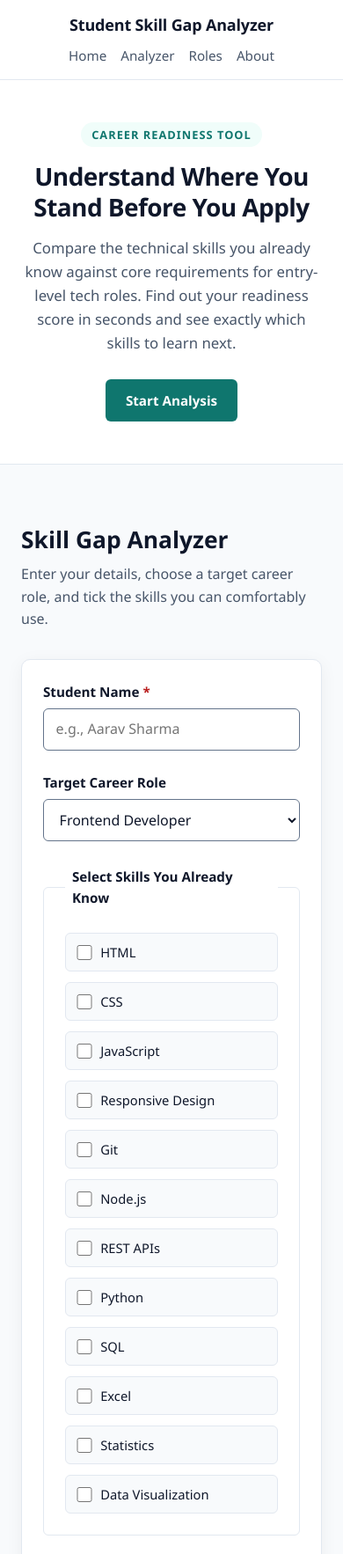
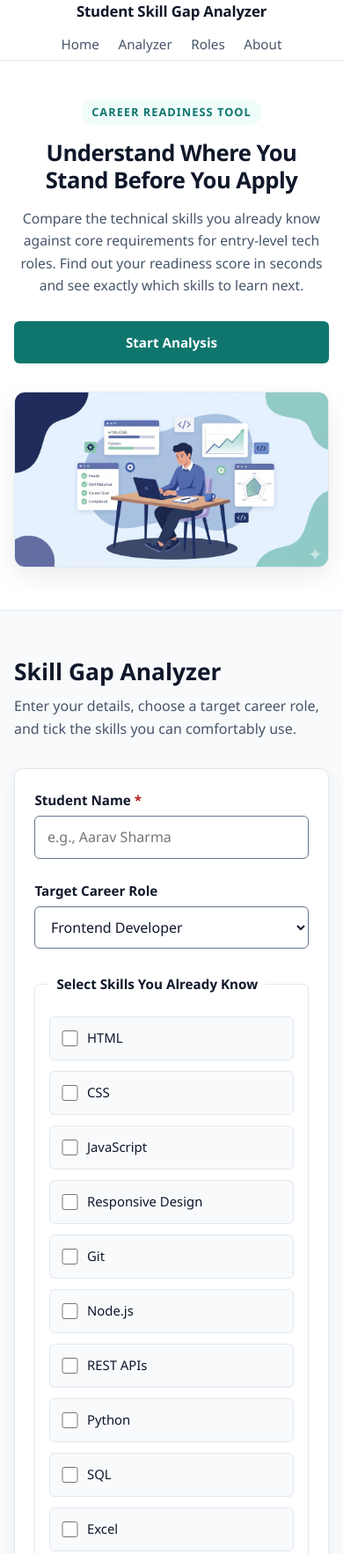
Before and after one commit to kumarsachin1240421-code/CSE-326, a plain HTML site: page index.html in a window 390 px wide. Shown: the top 1766 px of the page at 88% size. Drawn offline with Linux system fonts and the light colour scheme.

Commit message:
Add hero illustration, SEO meta tags, and mobile responsiveness

```diff
--- a/index.html
+++ b/index.html
@@ -3,7 +3,19 @@
 <head>
   <meta charset="UTF-8">
   <meta name="viewport" content="width=device-width, initial-scale=1.0">
-  <title>Student Skill Gap Analyzer | CSE326 Project</title>
+  <title>Student Skill Gap Analyzer | Career Readiness Tool (CSE326)</title>
+
+  <!-- SEO Meta Tags -->
+  <meta name="description" content="Compare your current technical skills against entry-level Frontend Developer, Backend Developer, and Data Analyst roles. Get an instant readiness score and free study links.">
+  <meta name="keywords" content="Student Skill Gap Analyzer, career readiness, skill gap analysis, frontend developer skills, backend developer skills, data analyst skills, CSE326 project">
+  <meta name="author" content="Sachin Singh">
+
+  <!-- Open Graph Meta Tags for Link Previews -->
+  <meta property="og:title" content="Student Skill Gap Analyzer | Career Readiness Tool">
+  <meta property="og:description" content="Find out how ready you are for Frontend, Backend, or Data Analyst roles and see which skills to learn next.">
+  <meta property="og:type" content="website">
+  <meta property="og:image" content="hero-illustration.jpg">
+
   <link rel="stylesheet" href="style.css">
 </head>
 <body>
@@ -24,9 +36,10 @@
   </header>
 
   <main>
-    <!-- Hero Section -->
+    <!-- 2-Column Hero Section -->
     <section id="home" class="hero-section">
-      <div class="container hero-content">
+      <div class="container hero-grid">
+        <div class="hero-content">
           <p class="eyebrow">Career Readiness Tool</p>
           <h1>Understand Where You Stand Before You Apply</h1>
           <p class="hero-description">
@@ -34,6 +47,18 @@
             Find out your readiness score in seconds and see exactly which skills to learn next.
           </p>
           <a href="#analyzer" class="btn btn-primary">Start Analysis</a>
+        </div>
+
+        <div class="hero-media">
+          <img
+            src="hero-illustration.jpg"
+            alt="Student analyzing career skill gaps on a laptop with progress charts"
+            width="1024"
+            height="571"
+            fetchpriority="high"
+            class="hero-image"
+          >
+        </div>
       </div>
     </section>
 
@@ -154,11 +179,11 @@
 
             <div class="result-columns">
               <div class="skill-column">
-                <h4>Skills You Have</h4>
+                <h3>Skills You Have</h3>
                 <ul id="have-skills-list" class="tag-list"></ul>
               </div>
               <div class="skill-column">
-                <h4>Skills You Need to Learn</h4>
+                <h3>Skills You Need to Learn</h3>
                 <ul id="need-skills-list" class="tag-list"></ul>
               </div>
             </div>
--- a/style.css
+++ b/style.css
@@ -21,11 +21,14 @@
   --error-text: #b91c1c;
   --error-bg: #fef2f2;
 
-  /* Fonts & Layout */
+  /* Fonts, Shadows & Tap Targets */
   --font-sans: "Segoe UI", system-ui, -apple-system, BlinkMacSystemFont, sans-serif;
   --shadow-soft: 0 4px 20px rgba(15, 23, 42, 0.05);
+  --shadow-image: 0 10px 28px rgba(15, 23, 42, 0.08);
+  --radius-lg: 12px;
   --radius-md: 10px;
   --radius-sm: 6px;
+  --target-size: 44px;
 }
 
 /* Base Reset & Smooth Scrolling */
@@ -37,6 +40,7 @@
 
 html {
   scroll-behavior: smooth;
+  scroll-padding-top: 5rem;
 }
 
 @media (prefers-reduced-motion: reduce) {
@@ -50,10 +54,34 @@ body {
   background-color: var(--bg-page);
   color: var(--text-primary);
   line-height: 1.6;
+  overflow-wrap: break-word;
+}
+
+/* Responsive Media & Text Wrapping Safeguards */
+img {
+  max-width: 100%;
+  height: auto;
+  display: block;
+}
+
+h1,
+h2,
+h3 {
+  text-wrap: balance;
+}
+
+p,
+li {
+  text-wrap: pretty;
+}
+
+:where(a, code) {
+  overflow-wrap: anywhere;
 }
 
 .container {
-  max-width: 960px;
+  width: 100%;
+  max-width: 1080px;
   margin: 0 auto;
   padding: 0 1.5rem;
 }
@@ -71,6 +99,7 @@ body {
   display: flex;
   justify-content: space-between;
   align-items: center;
+  flex-wrap: wrap;
   min-height: 4.25rem;
   gap: 1rem;
 }
@@ -85,16 +114,20 @@ body {
 
 .nav-links {
   display: flex;
+  flex-wrap: wrap;
   list-style: none;
-  gap: 1.5rem;
+  gap: 1.25rem;
 }
 
 .nav-links a {
+  display: inline-flex;
+  align-items: center;
+  min-height: 36px;
   color: var(--text-secondary);
   text-decoration: none;
   font-size: 0.95rem;
   font-weight: 500;
-  padding: 0.35rem 0;
+  padding: 0.35rem 0.25rem;
   transition: color 0.2s ease;
 }
 
@@ -112,16 +145,22 @@ select:focus-visible,
   outline-offset: 2px;
 }
 
-/* Hero Section */
+/* 2-Column Hero Section */
 .hero-section {
-  padding: 4.5rem 0 4rem;
+  padding: 4rem 0;
   border-bottom: 1px solid var(--border-subtle);
   background-color: var(--bg-card);
 }
 
+.hero-grid {
+  display: grid;
+  grid-template-columns: 1.05fr 1fr;
+  align-items: center;
+  gap: 2.75rem;
+}
+
 .hero-content {
-  max-width: 720px;
-  text-align: center;
+  min-width: 0;
 }
 
 .eyebrow {
@@ -138,8 +177,8 @@ select:focus-visible,
 }
 
 .hero-section h1 {
-  font-size: 2.25rem;
-  line-height: 1.25;
+  font-size: 2.3rem;
+  line-height: 1.22;
   letter-spacing: -0.02em;
   margin-bottom: 1rem;
 }
@@ -148,6 +187,19 @@ select:focus-visible,
   color: var(--text-secondary);
   font-size: 1.05rem;
   margin-bottom: 1.75rem;
+}
+
+.hero-media {
+  min-width: 0;
+}
+
+.hero-image {
+  width: 100%;
+  max-width: 100%;
+  height: auto;
+  border-radius: var(--radius-lg);
+  box-shadow: var(--shadow-image);
+  border: 1px solid var(--border-subtle);
 }
 
 /* Buttons */
@@ -159,7 +211,7 @@ select:focus-visible,
   font-size: 0.95rem;
   font-weight: 600;
   min-height: 48px;
-  padding: 0.65rem 1.4rem;
+  padding: 0.65rem 1.5rem;
   border-radius: var(--radius-sm);
   border: 1px solid transparent;
   cursor: pointer;
@@ -190,7 +242,6 @@ select:focus-visible,
 /* General Sections & Cards */
 .section {
   padding: 4rem 0;
-  scroll-margin-top: 4.5rem;
 }
 
 .section-alt {
@@ -238,6 +289,7 @@ select:focus-visible,
   display: flex;
   flex-direction: column;
   gap: 0.4rem;
+  min-width: 0;
 }
 
 .form-group label,
@@ -253,6 +305,7 @@ select:focus-visible,
 
 .form-group input,
 .form-group select {
+  width: 100%;
   font: inherit;
   font-size: max(1rem, 1em);
   min-height: 48px;
@@ -285,6 +338,7 @@ select:focus-visible,
   border-radius: var(--radius-sm);
   padding: 1.25rem 1.5rem 1.5rem;
   margin-bottom: 1.75rem;
+  min-width: 0;
 }
 
 .skills-fieldset legend {
@@ -301,9 +355,9 @@ select:focus-visible,
 .checkbox-item {
   display: flex;
   align-items: center;
-  gap: 0.6rem;
-  min-height: 44px;
-  padding: 0.45rem 0.75rem;
+  gap: 0.65rem;
+  min-height: var(--target-size);
+  padding: 0.5rem 0.8rem;
   border: 1px solid var(--border-subtle);
   border-radius: var(--radius-sm);
   background-color: var(--bg-page);
@@ -315,15 +369,18 @@ select:focus-visible,
 }
 
 .skill-checkbox {
-  width: 1.1rem;
-  height: 1.1rem;
+  width: 1.15rem;
+  height: 1.15rem;
   accent-color: var(--accent);
   cursor: pointer;
   flex-shrink: 0;
 }
 
 .checkbox-item label {
-  font-size: 0.92rem;
+  display: flex;
+  align-items: center;
+  min-height: 32px;
+  font-size: 0.93rem;
   cursor: pointer;
   width: 100%;
 }
@@ -413,8 +470,12 @@ select:focus-visible,
   gap: 1.5rem;
 }
 
-.skill-column h4 {
-  font-size: 0.95rem;
+.skill-column {
+  min-width: 0;
+}
+
+.skill-column h3 {
+  font-size: 0.98rem;
   margin-bottom: 0.75rem;
   color: var(--text-secondary);
 }
@@ -453,27 +514,19 @@ select:focus-visible,
   font-style: italic;
 }
 
-/* 3. Career Roles Reference Table */
+/* 3. Scrollable Career Roles Reference Table */
 .table-wrapper {
   padding: 0;
-  overflow: auto;
-  max-inline-size: 100%;
-  container-type: inline-size;
+  width: 100%;
+  overflow-x: auto;
+  -webkit-overflow-scrolling: touch;
 }
 
 .roles-table {
   width: 100%;
-  border-collapse: separate;
-  border-spacing: 0;
+  min-width: 600px;
+  border-collapse: collapse;
   text-align: left;
-  --label-2: "Core Required Skills";
-  --label-3: "Recommended Free Resources";
-}
-
-.roles-table thead {
-  position: sticky;
-  inset-block-start: 0;
-  z-index: 1;
 }
 
 .roles-table th,
@@ -492,9 +545,6 @@ select:focus-visible,
 }
 
 .roles-table tbody th {
-  position: sticky;
-  inset-inline-start: 0;
-  background-color: var(--bg-card);
   font-weight: 600;
   color: var(--text-primary);
   white-space: nowrap;
@@ -514,58 +564,6 @@ select:focus-visible,
 
 .roles-table a:hover {
   color: var(--accent-hover);
-}
-
-/* Stacked accessible table layout inside narrow containers */
-@container (width < 640px) {
-  .roles-table,
-  .roles-table thead,
-  .roles-table tbody,
-  .roles-table tr,
-  .roles-table th,
-  .roles-table td {
-    display: block;
-  }
-
-  .roles-table thead {
-    display: none;
-  }
-
-  .roles-table tbody tr {
-    border-bottom: 2px solid var(--border-subtle);
-    padding-bottom: 0.5rem;
-  }
-
-  .roles-table tbody tr:last-child {
-    border-bottom: none;
-  }
-
-  .roles-table tbody th {
-    position: static;
-    background-color: var(--bg-page);
-    border-bottom: 1px solid var(--border-subtle);
-  }
-
-  .roles-table td {
-    border-bottom: none;
-    padding: 0.75rem 1.25rem;
-  }
-
-  .roles-table td:nth-child(2)::before {
-    content: var(--label-2) ": ";
-    font-weight: 600;
-    color: var(--text-primary);
-    display: block;
-    margin-bottom: 0.15rem;
-  }
-
-  .roles-table td:nth-child(3)::before {
-    content: var(--label-3) ": ";
-    font-weight: 600;
-    color: var(--text-primary);
-    display: block;
-    margin-bottom: 0.15rem;
-  }
 }
 
 /* About Card & Footer */
@@ -604,29 +602,69 @@ select:focus-visible,
   margin-top: 0.2rem;
 }
 
-/* 4. Media Queries for Tablet & Mobile Screens */
+/* Touch screen tap target sizing */
+@media (pointer: coarse) {
+  .nav-links a {
+    min-height: 44px;
+    padding: 0.4rem 0.35rem;
+  }
+
+  .checkbox-item {
+    min-height: 48px;
+  }
+}
+
+/* 4. Media Queries for Tablet & Mobile Screens (768px & 480px) */
 @media (max-width: 768px) {
+  html {
+    scroll-padding-top: 6.75rem;
+  }
+
   .navbar {
     flex-direction: column;
-    padding: 0.85rem 1.5rem;
-    gap: 0.5rem;
+    justify-content: center;
+    padding: 0.75rem 1.25rem;
+    gap: 0.35rem;
+  }
+
+  .nav-links {
+    justify-content: center;
+    gap: 1.1rem;
   }
 
   .hero-section {
+    padding: 2.75rem 0 3rem;
+  }
+
+  .hero-grid {
+    grid-template-columns: 1fr;
+    gap: 2rem;
+    text-align: center;
+  }
+
+  .hero-section h1 {
+    font-size: 1.85rem;
+  }
+
+  .section {
     padding: 3rem 0;
   }
 
-  .hero-section h1 {
-    font-size: 1.75rem;
+  .card {
+    padding: 1.4rem;
   }
 
-  .card {
-    padding: 1.5rem;
+  .table-wrapper.card {
+    padding: 0;
   }
 
   .form-top-grid,
   .result-columns {
     grid-template-columns: 1fr;
+  }
+
+  .skills-fieldset {
+    padding: 1rem 1rem 1.25rem;
   }
 
   .skills-grid {
@@ -643,13 +681,46 @@ select:focus-visible,
 }
 
 @media (max-width: 480px) {
+  .container {
+    padding: 0 1rem;
+  }
+
+  .brand-title {
+    font-size: 1.05rem;
+    text-align: center;
+  }
+
+  .nav-links {
+    gap: 0.85rem;
+  }
+
+  .hero-section h1 {
+    font-size: 1.6rem;
+  }
+
+  .hero-description {
+    font-size: 0.98rem;
+  }
+
+  .hero-content .btn {
+    width: 100%;
+  }
+
   .skills-grid {
     grid-template-columns: 1fr;
   }
 
-  .nav-links {
-    gap: 1rem;
-    flex-wrap: wrap;
-    justify-content: center;
+  .form-actions {
+    flex-direction: column;
+  }
+
+  .form-actions .btn {
+    width: 100%;
+  }
+
+  .roles-table th,
+  .roles-table td {
+    padding: 0.9rem 1rem;
+    font-size: 0.92rem;
   }
 }
```
Also changed, not shown: hero-illustration.jpg (added), 1 other file. Lines whose indentation alone changed are shown as unchanged.
